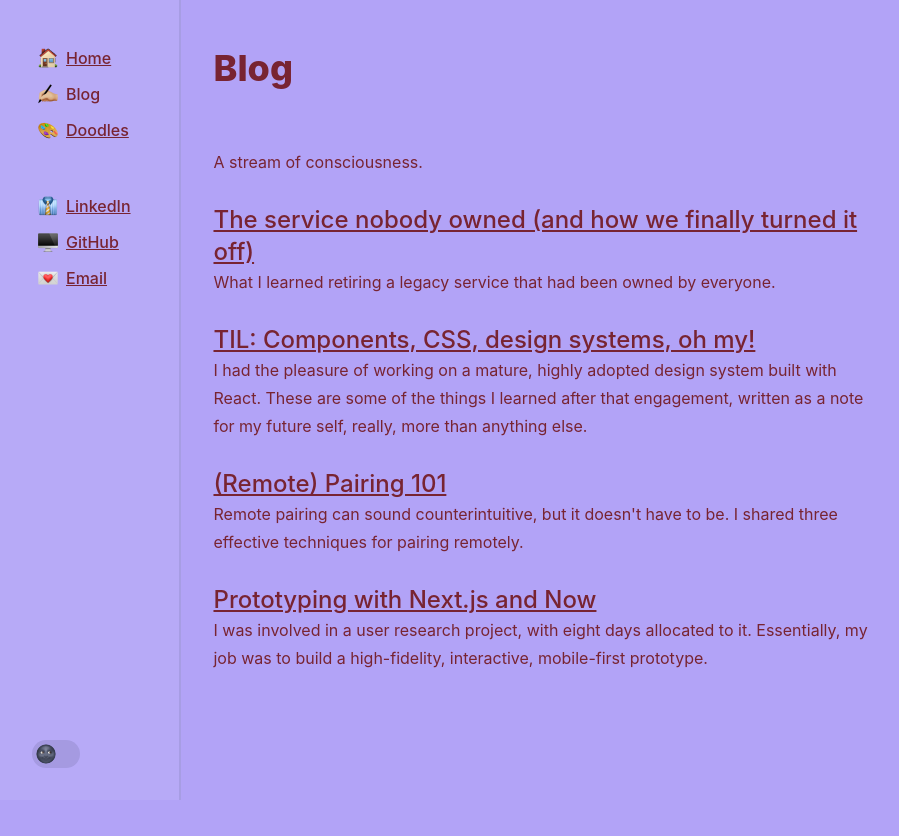
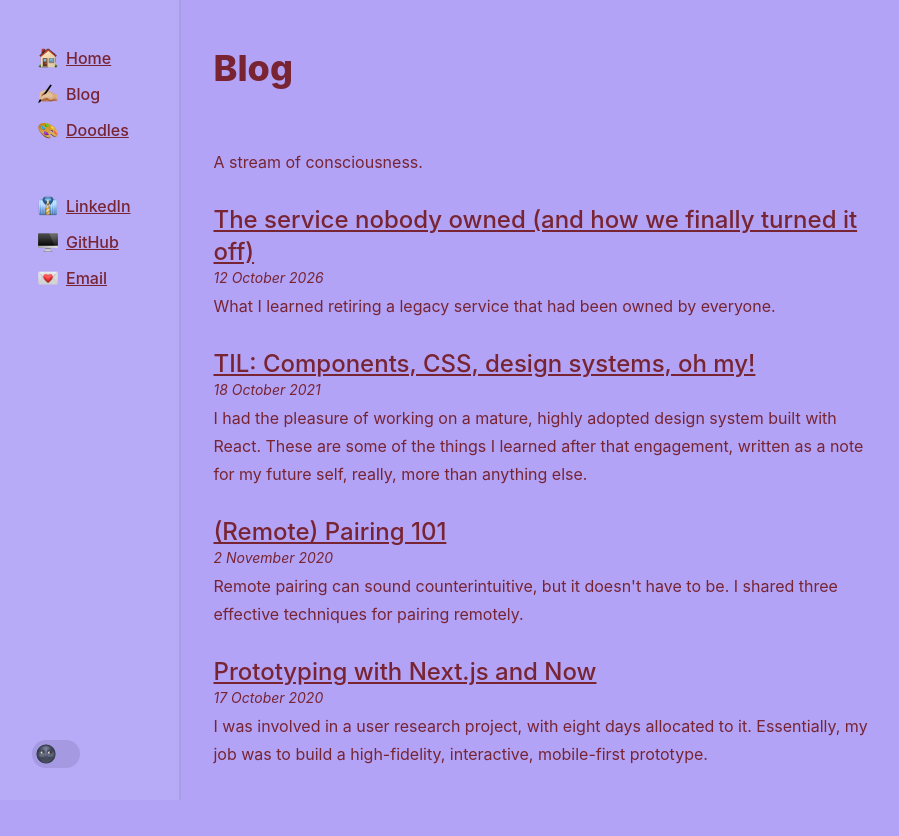
Before and after one commit to safiranugroho/safira.me, a Next.js app: page /blog in a window 1280 px wide. Shown: the whole page, without its empty margins (0-899 px from the left). Before the commit the page ends 800 px from the top, so only its background shows below. Built offline with nearby package versions, Linux system fonts and the light colour scheme.

Commit message:
feat: metadata + docs

```diff
--- a/app/blog/page.tsx
+++ b/app/blog/page.tsx
@@ -3,6 +3,7 @@ import Link from "next/link";
 import { mdx } from "./_lib/dir-path";
 import { getCompiledMDX } from "./_lib/get-compiled-mdx";
 import { Frontmatter } from "./_lib/types";
+import { dMMMMyyyy } from "./_lib/format-date";
 import { IndexPage } from "../_components/IndexPage";
 
 type Post = {
@@ -22,6 +23,7 @@ export default async function Page() {
         .map(({ slug, frontmatter }: Post, i: number) => (
           <div key={i}>
             <Link href={`/blog/${slug}`} className="text-2xl">{frontmatter.title}</Link>
+            <p className="mt-0 mb-1 text-sm italic">{dMMMMyyyy(frontmatter.date)}</p>
             <p className="mt-0">{frontmatter.description}</p>
           </div>
       ))}
```
Also changed, not shown: app/blog/README.md (added).
